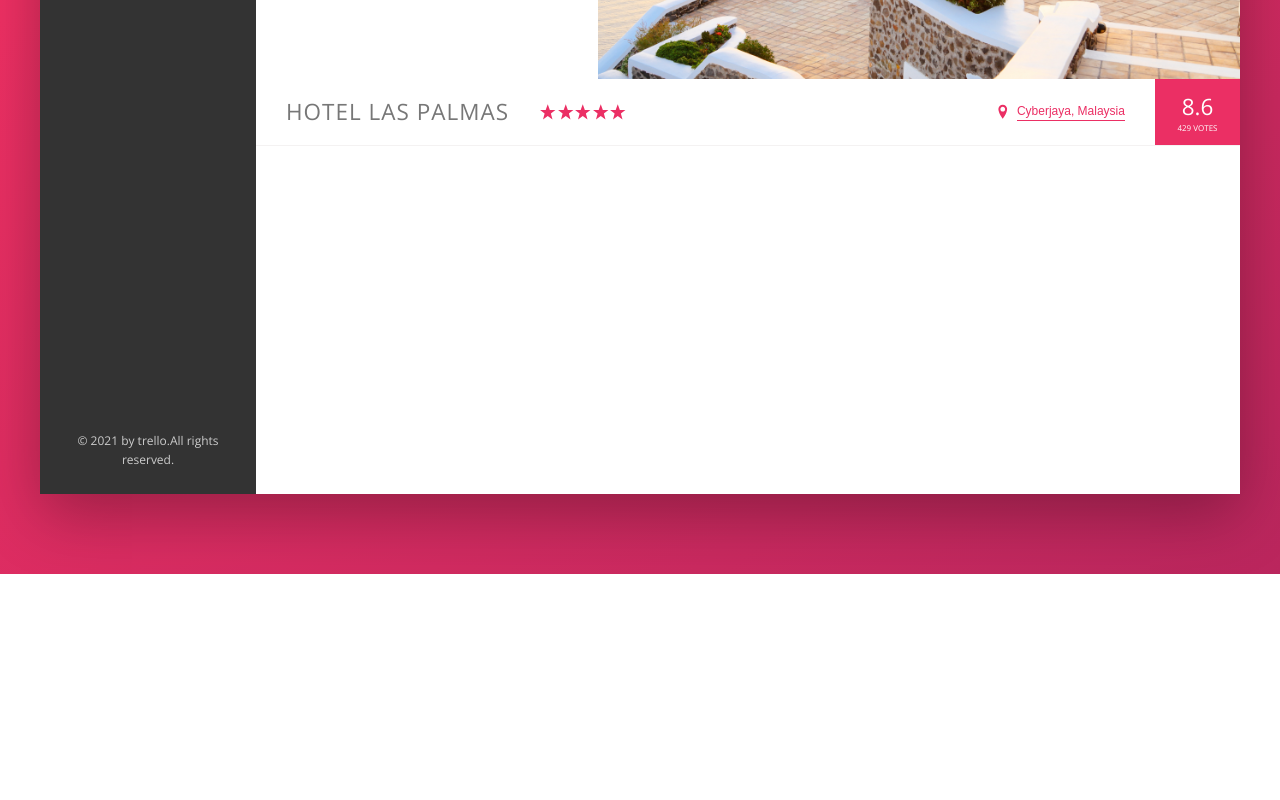
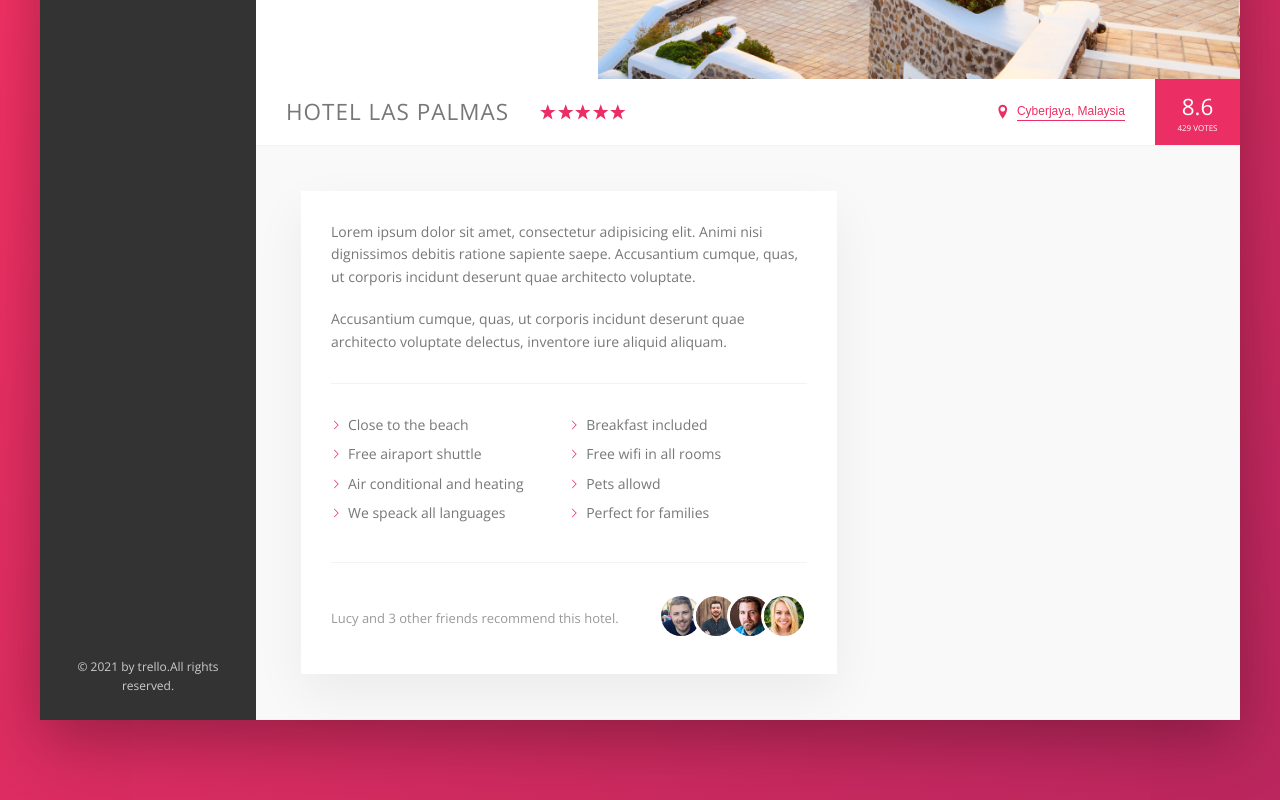
Before and after one commit to abdulazizcode/trillo, a website: page index.html in a window 1280 px wide. Shown: the part 456-1256 px from the top of the page. Before the commit the page ends 1030 px from the top, so only its background shows below. Drawn offline with nearby package versions, Linux system fonts and the light colour scheme; files whose address does not match are found by name.

Commit message:
description section completed

```diff
--- a/index.html
+++ b/index.html
@@ -135,6 +135,44 @@
                            <div class="overview__rating-count">429 votes</div>
                        </div>
                    </div>
+
+                   <div class="detail">
+                       <div class="description">
+                           <p class="paragraph">
+                            Lorem ipsum dolor sit amet, consectetur adipisicing elit. Animi nisi dignissimos debitis ratione sapiente saepe. Accusantium cumque, quas, ut corporis incidunt deserunt quae architecto voluptate.
+                           </p>
+                           <p class="paragraph">
+                            Accusantium cumque, quas, ut corporis incidunt deserunt quae architecto voluptate delectus, inventore iure aliquid aliquam.
+                           </p>
+
+                           <ul class="list">
+                               <li class="list__item">Close to the beach</li>
+                               <li class="list__item">Breakfast included</li>
+                               <li class="list__item">Free airaport shuttle</li>
+                               <li class="list__item">Free wifi in all rooms</li>
+                               <li class="list__item">Air conditional and heating</li>
+                               <li class="list__item">Pets allowd</li>
+                               <li class="list__item">We speack all languages</li>
+                               <li class="list__item">Perfect for families</li>
+                           </ul>
+
+                           <div class="recommend">
+                               <p class="recommend__count">
+                                   Lucy and 3 other friends recommend this hotel.
+                               </p>
+                               <div class="recommend__friends">
+                                   <img src="img/user-3.jpg" alt="friends" class="recommend__photo">
+                                   <img src="img/user-4.jpg" alt="friends" class="recommend__photo">
+                                   <img src="img/user-5.jpg" alt="friends" class="recommend__photo">
+                                   <img src="img/user-6.jpg" alt="friends" class="recommend__photo">
+                               </div>
+                           </div>
+                       </div>
+
+                       <div class="user-reviews">
+
+                       </div>
+                   </div>
                 </main>
             </div>
         </div>
--- a/sass/_components.scss
+++ b/sass/_components.scss
@@ -294,3 +294,66 @@
         box-shadow:none;
     }
 }
+
+
+
+// PARAGRAPH
+
+.paragraph:not(:last-of-type){
+    margin-bottom:2rem;
+}
+
+.list{
+    list-style:none;
+    margin: 3rem 0;
+    padding:3rem 0;
+    border-top: 1px solid var(--color-grey-light-2);
+    border-bottom: 1px solid var(--color-grey-light-2);
+
+    display:flex;
+    flex-wrap:wrap;
+
+    &__item{
+        flex:0 0 50%;
+        margin-bottom: .7rem;
+    }
+
+    &__item::before{
+        content: '';
+        display:inline-block;
+        height:1rem;
+        width:1rem;
+        margin-right: .7rem;
+
+        background-color: var(--color-primary);
+        -webkit-mask-image:url(../img//chevron-thin-right.svg);
+        -webkit-mask-size:cover;
+
+
+    }
+}
+
+// RECOMMENED
+
+.recommend{
+    font-size:1.3rem;
+    color:var(--color-grey-dark-3);
+    display:flex;
+    align-items: center;
+
+    &__count{
+        margin-right: auto;
+    }
+
+    &__photo{
+        box-sizing:content-box;
+        height:4rem;
+        width:4rem;
+        border-radius:50%;
+        border:3px solid #fff;
+
+        &:not(:last-child){
+            margin-right:-1.5rem;
+        }
+    }
+}
--- a/sass/_layout.scss
+++ b/sass/_layout.scss
@@ -31,6 +31,26 @@
 
 .hotel-view{
     flex:1;
-    height:80rem;
     background-color: #fff;
 }
+
+.detail{
+    display:flex;
+    padding:4.5rem;
+    background-color: var(--color-grey-light-1);
+    border-bottom:1px solid var(--color-grey-light-2);
+}
+
+.description{
+    font-size: 1.4rem;
+    flex: 0 0 60%;
+    margin-right:4.5rem;
+    background-color: #fff;
+    box-shadow: 0 2rem 5rem rgba(0,0,0,.06);
+    padding:3rem;
+
+}
+
+.user-reviews{
+    flex:1;
+}
```
Also changed, not shown: css/style.css, 1 other file.
